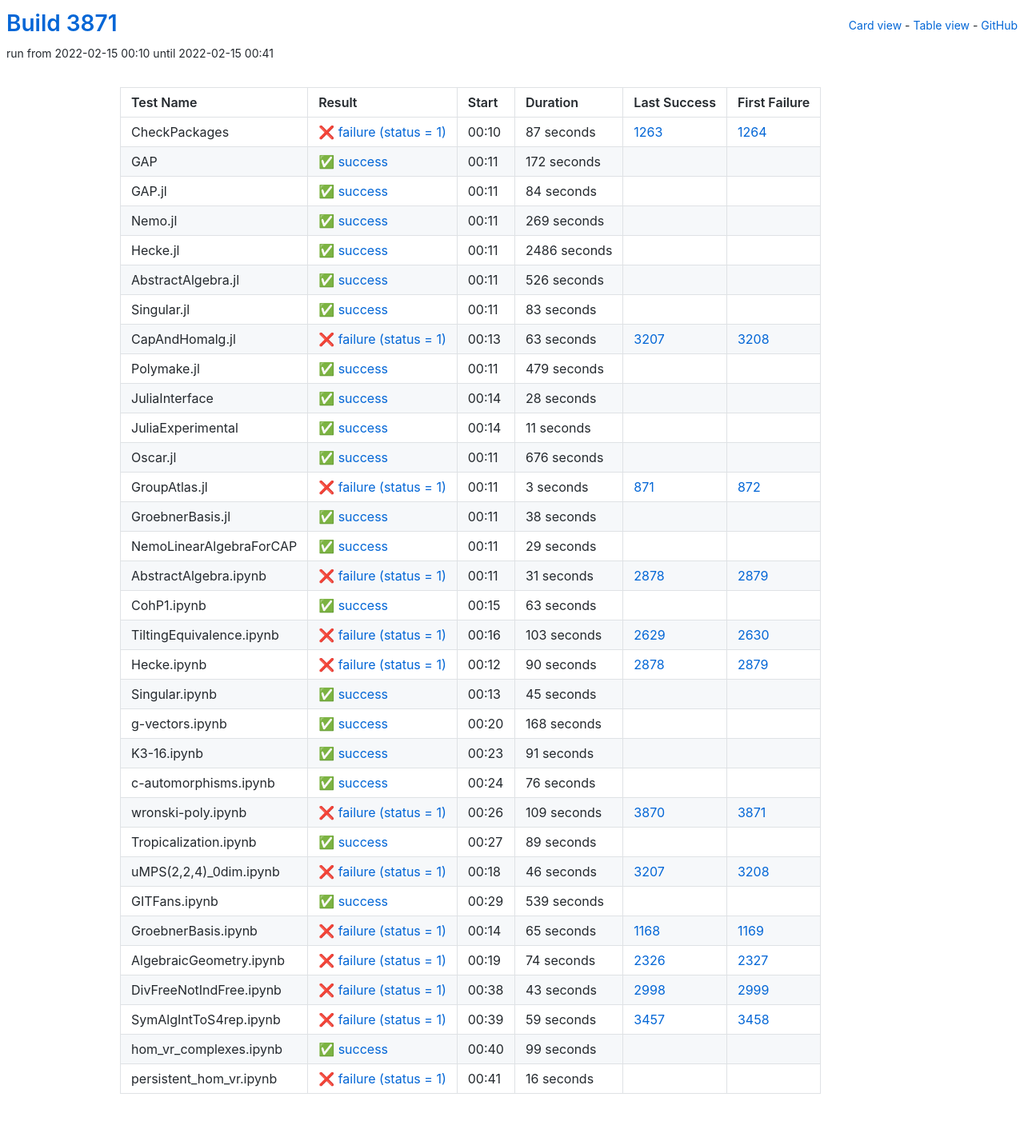
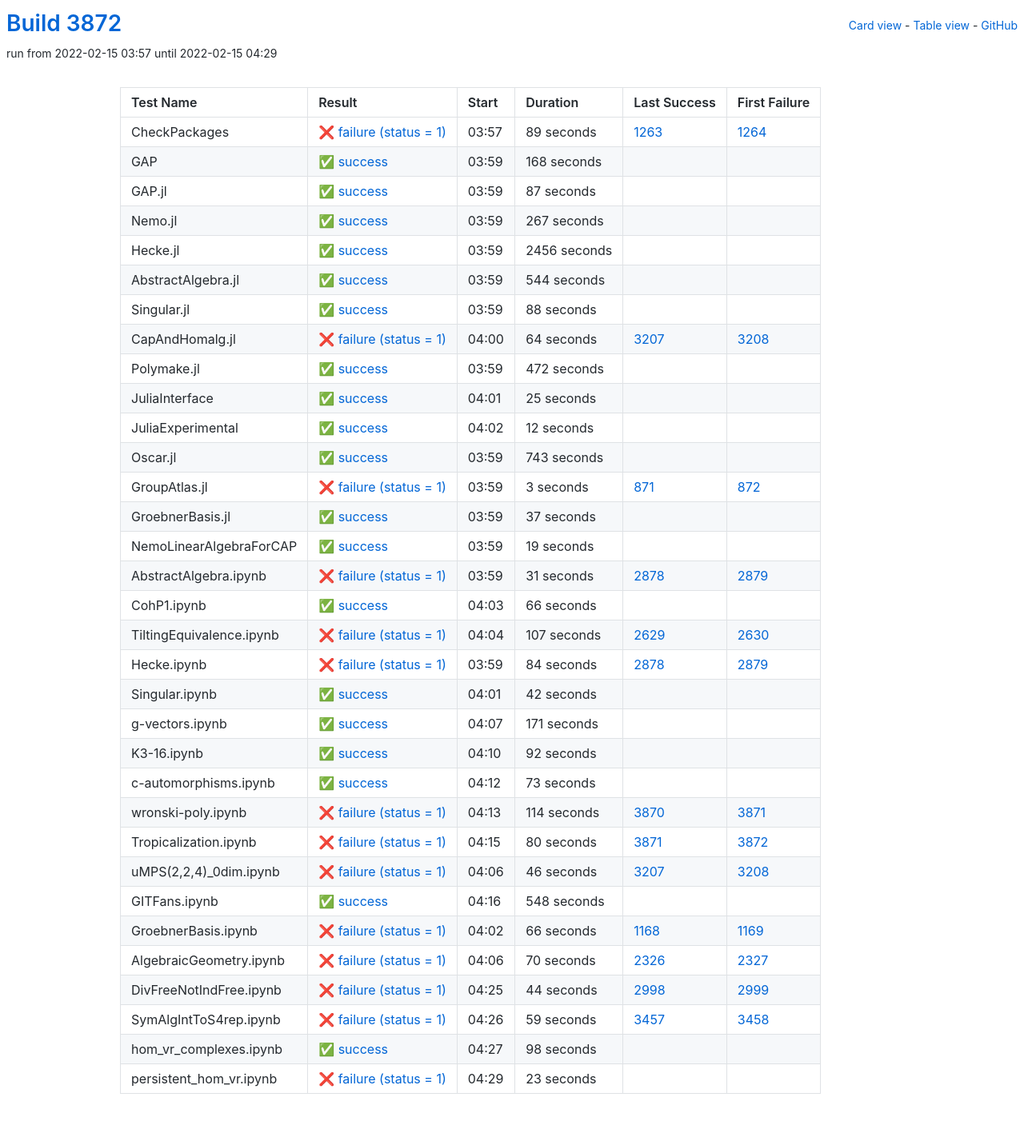
Before and after one commit to oscar-system/oscar-ci-status-stable, a Jekyll site: the page built from table.html, in a window 1280 px wide. Shown: the whole page at 80% size. Built offline with Jekyll 4.4.1, drawn with Linux system fonts in a browser that asks for light colours.

Commit message:
Build #3872

```diff
--- a/_data/ci.yml
+++ b/_data/ci.yml
@@ -1,6 +1,6 @@
 ---
-build: 3871
-build_url: https://oscarci.mathematik.uni-kl.de/job/oscar-stable/3871/
+build: 3872
+build_url: https://oscarci.mathematik.uni-kl.de/job/oscar-stable/3872/
 job: oscar-stable
 organization: oscar-system
 repo: oscar-ci-status-stable
@@ -8,152 +8,152 @@ repourl: https://github.com/oscar-system/oscar-ci-status-stable
 tests:
 - name: CheckPackages
   id: checkpackages
-  log: https://oscarci.mathematik.uni-kl.de/job/oscar-stable/3871/artifact/logs/build-3871/CheckPackages.log
-  start: 2022-02-15 00:10
+  log: https://oscarci.mathematik.uni-kl.de/job/oscar-stable/3872/artifact/logs/build-3872/CheckPackages.log
+  start: 2022-02-15 03:57
   success: false
   exitcode: 1
   status: failure
-  duration: 87
+  duration: 89
   last_success: 1263
   last_success_url: https://oscarci.mathematik.uni-kl.de/job/oscar-stable/1263/
   first_failure: 1264
   first_failure_url: https://oscarci.mathematik.uni-kl.de/job/oscar-stable/1264/
 - name: GAP
   id: gap
-  log: https://oscarci.mathematik.uni-kl.de/job/oscar-stable/3871/artifact/logs/build-3871/GAP.log
-  start: 2022-02-15 00:11
+  log: https://oscarci.mathematik.uni-kl.de/job/oscar-stable/3872/artifact/logs/build-3872/GAP.log
+  start: 2022-02-15 03:59
   success: true
   exitcode: 0
   status: success
-  duration: 172
+  duration: 168
   last_success: false
   last_success_url:
   first_failure: false
   first_failure_url:
 - name: GAP.jl
   id: gap-jl
-  log: https://oscarci.mathematik.uni-kl.de/job/oscar-stable/3871/artifact/logs/build-3871/GAP.jl.log
-  start: 2022-02-15 00:11
+  log: https://oscarci.mathematik.uni-kl.de/job/oscar-stable/3872/artifact/logs/build-3872/GAP.jl.log
+  start: 2022-02-15 03:59
   success: true
   exitcode: 0
   status: success
-  duration: 84
+  duration: 87
   last_success: false
   last_success_url:
   first_failure: false
   first_failure_url:
 - name: Nemo.jl
   id: nemo-jl
-  log: https://oscarci.mathematik.uni-kl.de/job/oscar-stable/3871/artifact/logs/build-3871/Nemo.jl.log
-  start: 2022-02-15 00:11
+  log: https://oscarci.mathematik.uni-kl.de/job/oscar-stable/3872/artifact/logs/build-3872/Nemo.jl.log
+  start: 2022-02-15 03:59
   success: true
   exitcode: 0
   status: success
-  duration: 269
+  duration: 267
   last_success: false
   last_success_url:
   first_failure: false
   first_failure_url:
 - name: Hecke.jl
   id: hecke-jl
-  log: https://oscarci.mathematik.uni-kl.de/job/oscar-stable/3871/artifact/logs/build-3871/Hecke.jl.log
-  start: 2022-02-15 00:11
+  log: https://oscarci.mathematik.uni-kl.de/job/oscar-stable/3872/artifact/logs/build-3872/Hecke.jl.log
+  start: 2022-02-15 03:59
   success: true
   exitcode: 0
   status: success
-  duration: 2486
+  duration: 2456
   last_success: false
   last_success_url:
   first_failure: false
   first_failure_url:
 - name: AbstractAlgebra.jl
   id: abstractalgebra-jl
-  log: https://oscarci.mathematik.uni-kl.de/job/oscar-stable/3871/artifact/logs/build-3871/AbstractAlgebra.jl.log
-  start: 2022-02-15 00:11
+  log: https://oscarci.mathematik.uni-kl.de/job/oscar-stable/3872/artifact/logs/build-3872/AbstractAlgebra.jl.log
+  start: 2022-02-15 03:59
   success: true
   exitcode: 0
   status: success
-  duration: 526
+  duration: 544
   last_success: false
   last_success_url:
   first_failure: false
   first_failure_url:
 - name: Singular.jl
   id: singular-jl
-  log: https://oscarci.mathematik.uni-kl.de/job/oscar-stable/3871/artifact/logs/build-3871/Singular.jl.log
-  start: 2022-02-15 00:11
+  log: https://oscarci.mathematik.uni-kl.de/job/oscar-stable/3872/artifact/logs/build-3872/Singular.jl.log
+  start: 2022-02-15 03:59
   success: true
   exitcode: 0
   status: success
-  duration: 83
+  duration: 88
   last_success: false
   last_success_url:
   first_failure: false
   first_failure_url:
 - name: CapAndHomalg.jl
   id: capandhomalg-jl
-  log: https://oscarci.mathematik.uni-kl.de/job/oscar-stable/3871/artifact/logs/build-3871/CapAndHomalg.jl.log
-  start: 2022-02-15 00:13
+  log: https://oscarci.mathematik.uni-kl.de/job/oscar-stable/3872/artifact/logs/build-3872/CapAndHomalg.jl.log
+  start: 2022-02-15 04:00
   success: false
   exitcode: 1
   status: failure
-  duration: 63
+  duration: 64
   last_success: 3207
   last_success_url: https://oscarci.mathematik.uni-kl.de/job/oscar-stable/3207/
   first_failure: 3208
   first_failure_url: https://oscarci.mathematik.uni-kl.de/job/oscar-stable/3208/
 - name: Polymake.jl
   id: polymake-jl
-  log: https://oscarci.mathematik.uni-kl.de/job/oscar-stable/3871/artifact/logs/build-3871/Polymake.jl.log
-  start: 2022-02-15 00:11
+  log: https://oscarci.mathematik.uni-kl.de/job/oscar-stable/3872/artifact/logs/build-3872/Polymake.jl.log
+  start: 2022-02-15 03:59
   success: true
   exitcode: 0
   status: success
-  duration: 479
+  duration: 472
   last_success: false
   last_success_url:
   first_failure: false
   first_failure_url:
 - name: JuliaInterface
   id: juliainterface
-  log: https://oscarci.mathematik.uni-kl.de/job/oscar-stable/3871/artifact/logs/build-3871/JuliaInterface.log
-  start: 2022-02-15 00:14
+  log: https://oscarci.mathematik.uni-kl.de/job/oscar-stable/3872/artifact/logs/build-3872/JuliaInterface.log
+  start: 2022-02-15 04:01
   success: true
   exitcode: 0
   status: success
-  duration: 28
+  duration: 25
   last_success: false
   last_success_url:
   first_failure: false
   first_failure_url:
 - name: JuliaExperimental
   id: juliaexperimental
-  log: https://oscarci.mathematik.uni-kl.de/job/oscar-stable/3871/artifact/logs/build-3871/JuliaExperimental.log
-  start: 2022-02-15 00:14
+  log: https://oscarci.mathematik.uni-kl.de/job/oscar-stable/3872/artifact/logs/build-3872/JuliaExperimental.log
+  start: 2022-02-15 04:02
   success: true
   exitcode: 0
   status: success
-  duration: 11
+  duration: 12
   last_success: false
   last_success_url:
   first_failure: false
   first_failure_url:
 - name: Oscar.jl
   id: oscar-jl
-  log: https://oscarci.mathematik.uni-kl.de/job/oscar-stable/3871/artifact/logs/build-3871/Oscar.jl.log
-  start: 2022-02-15 00:11
+  log: https://oscarci.mathematik.uni-kl.de/job/oscar-stable/3872/artifact/logs/build-3872/Oscar.jl.log
+  start: 2022-02-15 03:59
   success: true
   exitcode: 0
   status: success
-  duration: 676
+  duration: 743
   last_success: false
   last_success_url:
   first_failure: false
   first_failure_url:
 - name: GroupAtlas.jl
   id: groupatlas-jl
-  log: https://oscarci.mathematik.uni-kl.de/job/oscar-stable/3871/artifact/logs/build-3871/GroupAtlas.jl.log
-  start: 2022-02-15 00:11
+  log: https://oscarci.mathematik.uni-kl.de/job/oscar-stable/3872/artifact/logs/build-3872/GroupAtlas.jl.log
+  start: 2022-02-15 03:59
   success: false
   exitcode: 1
   status: failure
@@ -164,32 +164,32 @@ tests:
   first_failure_url: https://oscarci.mathematik.uni-kl.de/job/oscar-stable/872/
 - name: GroebnerBasis.jl
   id: groebnerbasis-jl
-  log: https://oscarci.mathematik.uni-kl.de/job/oscar-stable/3871/artifact/logs/build-3871/GroebnerBasis.jl.log
-  start: 2022-02-15 00:11
+  log: https://oscarci.mathematik.uni-kl.de/job/oscar-stable/3872/artifact/logs/build-3872/GroebnerBasis.jl.log
+  start: 2022-02-15 03:59
   success: true
   exitcode: 0
   status: success
-  duration: 38
+  duration: 37
   last_success: false
   last_success_url:
   first_failure: false
   first_failure_url:
 - name: NemoLinearAlgebraForCAP
   id: nemolinearalgebraforcap
-  log: https://oscarci.mathematik.uni-kl.de/job/oscar-stable/3871/artifact/logs/build-3871/NemoLinearAlgebraForCAP.log
-  start: 2022-02-15 00:11
+  log: https://oscarci.mathematik.uni-kl.de/job/oscar-stable/3872/artifact/logs/build-3872/NemoLinearAlgebraForCAP.log
+  start: 2022-02-15 03:59
   success: true
   exitcode: 0
   status: success
-  duration: 29
+  duration: 19
   last_success: false
   last_success_url:
   first_failure: false
   first_failure_url:
 - name: AbstractAlgebra.ipynb
   id: abstractalgebra-ipynb
-  log: https://oscarci.mathematik.uni-kl.de/job/oscar-stable/3871/artifact/logs/build-3871/AbstractAlgebra.ipynb.log
-  start: 2022-02-15 00:11
+  log: https://oscarci.mathematik.uni-kl.de/job/oscar-stable/3872/artifact/logs/build-3872/AbstractAlgebra.ipynb.log
+  start: 2022-02-15 03:59
   success: false
   exitcode: 1
   status: failure
@@ -200,116 +200,116 @@ tests:
   first_failure_url: https://oscarci.mathematik.uni-kl.de/job/oscar-stable/2879/
 - name: CohP1.ipynb
   id: cohp1-ipynb
-  log: https://oscarci.mathematik.uni-kl.de/job/oscar-stable/3871/artifact/logs/build-3871/CohP1.ipynb.log
-  start: 2022-02-15 00:15
+  log: https://oscarci.mathematik.uni-kl.de/job/oscar-stable/3872/artifact/logs/build-3872/CohP1.ipynb.log
+  start: 2022-02-15 04:03
   success: true
   exitcode: 0
   status: success
-  duration: 63
+  duration: 66
   last_success: false
   last_success_url:
   first_failure: false
   first_failure_url:
 - name: TiltingEquivalence.ipynb
   id: tiltingequivalence-ipynb
-  log: https://oscarci.mathematik.uni-kl.de/job/oscar-stable/3871/artifact/logs/build-3871/TiltingEquivalence.ipynb.log
-  start: 2022-02-15 00:16
+  log: https://oscarci.mathematik.uni-kl.de/job/oscar-stable/3872/artifact/logs/build-3872/TiltingEquivalence.ipynb.log
+  start: 2022-02-15 04:04
   success: false
   exitcode: 1
   status: failure
-  duration: 103
+  duration: 107
   last_success: 2629
   last_success_url: https://oscarci.mathematik.uni-kl.de/job/oscar-stable/2629/
   first_failure: 2630
   first_failure_url: https://oscarci.mathematik.uni-kl.de/job/oscar-stable/2630/
 - name: Hecke.ipynb
   id: hecke-ipynb
-  log: https://oscarci.mathematik.uni-kl.de/job/oscar-stable/3871/artifact/logs/build-3871/Hecke.ipynb.log
-  start: 2022-02-15 00:12
+  log: https://oscarci.mathematik.uni-kl.de/job/oscar-stable/3872/artifact/logs/build-3872/Hecke.ipynb.log
+  start: 2022-02-15 03:59
   success: false
   exitcode: 1
   status: failure
-  duration: 90
+  duration: 84
   last_success: 2878
   last_success_url: https://oscarci.mathematik.uni-kl.de/job/oscar-stable/2878/
   first_failure: 2879
   first_failure_url: https://oscarci.mathematik.uni-kl.de/job/oscar-stable/2879/
 - name: Singular.ipynb
   id: singular-ipynb
-  log: https://oscarci.mathematik.uni-kl.de/job/oscar-stable/3871/artifact/logs/build-3871/Singular.ipynb.log
-  start: 2022-02-15 00:13
+  log: https://oscarci.mathematik.uni-kl.de/job/oscar-stable/3872/artifact/logs/build-3872/Singular.ipynb.log
+  start: 2022-02-15 04:01
   success: true
   exitcode: 0
   status: success
-  duration: 45
+  duration: 42
   last_success: false
   last_success_url:
   first_failure: false
   first_failure_url:
 - name: g-vectors.ipynb
   id: g-vectors-ipynb
-  log: https://oscarci.mathematik.uni-kl.de/job/oscar-stable/3871/artifact/logs/build-3871/g-vectors.ipynb.log
-  start: 2022-02-15 00:20
+  log: https://oscarci.mathematik.uni-kl.de/job/oscar-stable/3872/artifact/logs/build-3872/g-vectors.ipynb.log
+  start: 2022-02-15 04:07
   success: true
   exitcode: 0
   status: success
-  duration: 168
+  duration: 171
   last_success: false
   last_success_url:
   first_failure: false
   first_failure_url:
 - name: K3-16.ipynb
   id: k3-16-ipynb
-  log: https://oscarci.mathematik.uni-kl.de/job/oscar-stable/3871/artifact/logs/build-3871/K3-16.ipynb.log
-  start: 2022-02-15 00:23
+  log: https://oscarci.mathematik.uni-kl.de/job/oscar-stable/3872/artifact/logs/build-3872/K3-16.ipynb.log
+  start: 2022-02-15 04:10
   success: true
   exitcode: 0
   status: success
-  duration: 91
+  duration: 92
   last_success: false
   last_success_url:
   first_failure: false
   first_failure_url:
 - name: c-automorphisms.ipynb
   id: c-automorphisms-ipynb
-  log: https://oscarci.mathematik.uni-kl.de/job/oscar-stable/3871/artifact/logs/build-3871/c-automorphisms.ipynb.log
-  start: 2022-02-15 00:24
+  log: https://oscarci.mathematik.uni-kl.de/job/oscar-stable/3872/artifact/logs/build-3872/c-automorphisms.ipynb.log
+  start: 2022-02-15 04:12
   success: true
   exitcode: 0
   status: success
-  duration: 76
+  duration: 73
   last_success: false
   last_success_url:
   first_failure: false
   first_failure_url:
 - name: wronski-poly.ipynb
   id: wronski-poly-ipynb
-  log: https://oscarci.mathematik.uni-kl.de/job/oscar-stable/3871/artifact/logs/build-3871/wronski-poly.ipynb.log
-  start: 2022-02-15 00:26
+  log: https://oscarci.mathematik.uni-kl.de/job/oscar-stable/3872/artifact/logs/build-3872/wronski-poly.ipynb.log
+  start: 2022-02-15 04:13
   success: false
   exitcode: 1
   status: failure
-  duration: 109
+  duration: 114
   last_success: 3870
   last_success_url: https://oscarci.mathematik.uni-kl.de/job/oscar-stable/3870/
   first_failure: 3871
   first_failure_url: https://oscarci.mathematik.uni-kl.de/job/oscar-stable/3871/
 - name: Tropicalization.ipynb
   id: tropicalization-ipynb
-  log: https://oscarci.mathematik.uni-kl.de/job/oscar-stable/3871/artifact/logs/build-3871/Tropicalization.ipynb.log
-  start: 2022-02-15 00:27
-  success: true
-  exitcode: 0
-  status: success
-  duration: 89
-  last_success: false
-  last_success_url:
-  first_failure: false
-  first_failure_url:
+  log: https://oscarci.mathematik.uni-kl.de/job/oscar-stable/3872/artifact/logs/build-3872/Tropicalization.ipynb.log
+  start: 2022-02-15 04:15
+  success: false
+  exitcode: 1
+  status: failure
+  duration: 80
+  last_success: 3871
+  last_success_url: https://oscarci.mathematik.uni-kl.de/job/oscar-stable/3871/
+  first_failure: 3872
+  first_failure_url: https://oscarci.mathematik.uni-kl.de/job/oscar-stable/3872/
 - name: uMPS(2,2,4)_0dim.ipynb
   id: umps-2-2-4-0dim-ipynb
-  log: https://oscarci.mathematik.uni-kl.de/job/oscar-stable/3871/artifact/logs/build-3871/uMPS-2-2-4-_0dim.ipynb.log
-  start: 2022-02-15 00:18
+  log: https://oscarci.mathematik.uni-kl.de/job/oscar-stable/3872/artifact/logs/build-3872/uMPS-2-2-4-_0dim.ipynb.log
+  start: 2022-02-15 04:06
   success: false
   exitcode: 1
   status: failure
@@ -320,56 +320,56 @@ tests:
   first_failure_url: https://oscarci.mathematik.uni-kl.de/job/oscar-stable/3208/
 - name: GITFans.ipynb
   id: gitfans-ipynb
-  log: https://oscarci.mathematik.uni-kl.de/job/oscar-stable/3871/artifact/logs/build-3871/GITFans.ipynb.log
-  start: 2022-02-15 00:29
+  log: https://oscarci.mathematik.uni-kl.de/job/oscar-stable/3872/artifact/logs/build-3872/GITFans.ipynb.log
+  start: 2022-02-15 04:16
   success: true
   exitcode: 0
   status: success
-  duration: 539
+  duration: 548
   last_success: false
   last_success_url:
   first_failure: false
   first_failure_url:
 - name: GroebnerBasis.ipynb
   id: groebnerbasis-ipynb
-  log: https://oscarci.mathematik.uni-kl.de/job/oscar-stable/3871/artifact/logs/build-3871/GroebnerBasis.ipynb.log
-  start: 2022-02-15 00:14
+  log: https://oscarci.mathematik.uni-kl.de/job/oscar-stable/3872/artifact/logs/build-3872/GroebnerBasis.ipynb.log
+  start: 2022-02-15 04:02
   success: false
   exitcode: 1
   status: failure
-  duration: 65
+  duration: 66
   last_success: 1168
   last_success_url: https://oscarci.mathematik.uni-kl.de/job/oscar-stable/1168/
   first_failure: 1169
   first_failure_url: https://oscarci.mathematik.uni-kl.de/job/oscar-stable/1169/
 - name: AlgebraicGeometry.ipynb
   id: algebraicgeometry-ipynb
-  log: https://oscarci.mathematik.uni-kl.de/job/oscar-stable/3871/artifact/logs/build-3871/AlgebraicGeometry.ipynb.log
-  start: 2022-02-15 00:19
+  log: https://oscarci.mathematik.uni-kl.de/job/oscar-stable/3872/artifact/logs/build-3872/AlgebraicGeometry.ipynb.log
+  start: 2022-02-15 04:06
   success: false
   exitcode: 1
   status: failure
-  duration: 74
+  duration: 70
   last_success: 2326
   last_success_url: https://oscarci.mathematik.uni-kl.de/job/oscar-stable/2326/
   first_failure: 2327
   first_failure_url: https://oscarci.mathematik.uni-kl.de/job/oscar-stable/2327/
 - name: DivFreeNotIndFree.ipynb
   id: divfreenotindfree-ipynb
-  log: https://oscarci.mathematik.uni-kl.de/job/oscar-stable/3871/artifact/logs/build-3871/DivFreeNotIndFree.ipynb.log
-  start: 2022-02-15 00:38
+  log: https://oscarci.mathematik.uni-kl.de/job/oscar-stable/3872/artifact/logs/build-3872/DivFreeNotIndFree.ipynb.log
+  start: 2022-02-15 04:25
   success: false
   exitcode: 1
   status: failure
-  duration: 43
+  duration: 44
   last_success: 2998
   last_success_url: https://oscarci.mathematik.uni-kl.de/job/oscar-stable/2998/
   first_failure: 2999
   first_failure_url: https://oscarci.mathematik.uni-kl.de/job/oscar-stable/2999/
 - name: SymAlgIntToS4rep.ipynb
   id: symalginttos4rep-ipynb
-  log: https://oscarci.mathematik.uni-kl.de/job/oscar-stable/3871/artifact/logs/build-3871/SymAlgIntToS4rep.ipynb.log
-  start: 2022-02-15 00:39
+  log: https://oscarci.mathematik.uni-kl.de/job/oscar-stable/3872/artifact/logs/build-3872/SymAlgIntToS4rep.ipynb.log
+  start: 2022-02-15 04:26
   success: false
   exitcode: 1
   status: failure
@@ -380,24 +380,24 @@ tests:
   first_failure_url: https://oscarci.mathematik.uni-kl.de/job/oscar-stable/3458/
 - name: hom_vr_complexes.ipynb
   id: hom-vr-complexes-ipynb
-  log: https://oscarci.mathematik.uni-kl.de/job/oscar-stable/3871/artifact/logs/build-3871/hom_vr_complexes.ipynb.log
-  start: 2022-02-15 00:40
+  log: https://oscarci.mathematik.uni-kl.de/job/oscar-stable/3872/artifact/logs/build-3872/hom_vr_complexes.ipynb.log
+  start: 2022-02-15 04:27
   success: true
   exitcode: 0
   status: success
-  duration: 99
+  duration: 98
   last_success: false
   last_success_url:
   first_failure: false
   first_failure_url:
 - name: persistent_hom_vr.ipynb
   id: persistent-hom-vr-ipynb
-  log: https://oscarci.mathematik.uni-kl.de/job/oscar-stable/3871/artifact/logs/build-3871/persistent_hom_vr.ipynb.log
-  start: 2022-02-15 00:41
+  log: https://oscarci.mathematik.uni-kl.de/job/oscar-stable/3872/artifact/logs/build-3872/persistent_hom_vr.ipynb.log
+  start: 2022-02-15 04:29
   success: false
   exitcode: 1
   status: failure
-  duration: 16
+  duration: 23
   last_success: false
   last_success_url:
   first_failure: false
```
Also changed, not shown: README.md.
